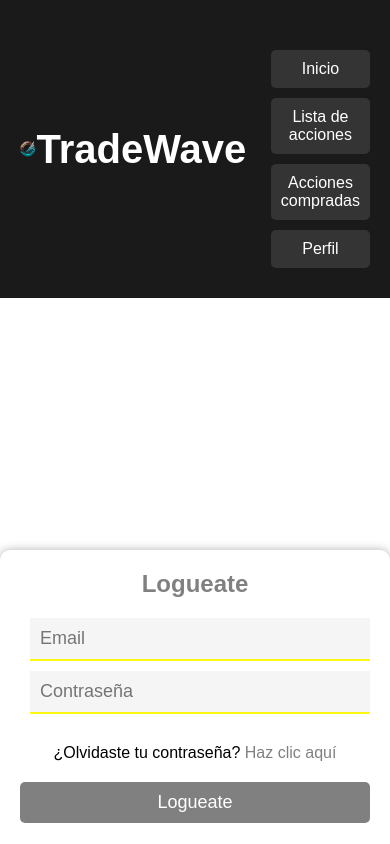
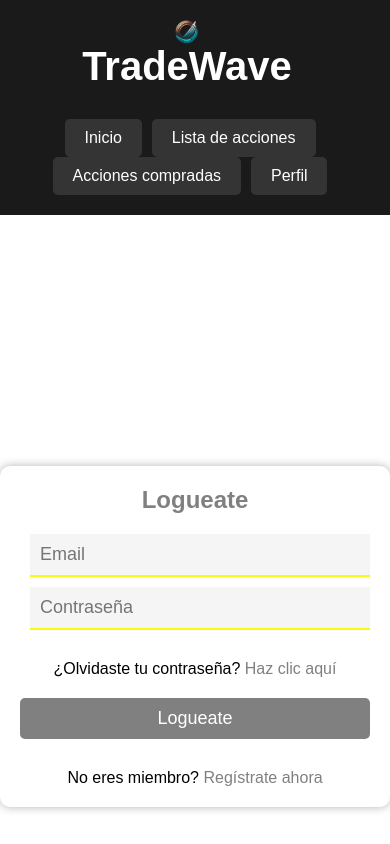
Before and after one commit to malopezru/TradeWave, a React (Create React App) app in the folder tradewave_wa/: page / in a window 390 px wide. Shown: the top 844 px of the page. Built offline with nearby package versions, Linux system fonts and the light colour scheme.

Commit message:
Cambios en estilos

```diff
--- a/tradewave_wa/src/components/styles.css
+++ b/tradewave_wa/src/components/styles.css
@@ -196,20 +196,34 @@ nav ul li a {
 
 /* Media Queries */
 @media only screen and (max-width: 768px) {
-  header h1 {
-    font-size: 50px;
+  header {
+    flex-direction: column;
+  }
+  .logo-container,
+  .app-name-container {
+    display: flex;
+    flex-direction: column;
+    align-items: center;
+  }
+  nav {
+    margin-top: 10px;
+    display: flex;
+    flex-direction: column;
+    align-items: center;
   }
 
-  nav ul li {
-    display: block;
-    margin: 10px 0;
+  .button-container {
+    margin-top: 20px;
+    display: flex;
+    flex-direction: column;
+    align-items: center;
   }
 
-  .nav-link {
-    display: block;
-    padding: 10px;
-    text-align: center;
+  .button-container button {
+    margin-top: 10px;
   }
+
+
 }
 
 /*modal*/
--- a/tradewave_wa/src/page/header/index.jsx
+++ b/tradewave_wa/src/page/header/index.jsx
@@ -36,7 +36,7 @@ function Header(props) {
             <h1 className="page-name">TradeWave</h1>
           </div>
         </div>
-        <nav style={{ textAlign: "center" }}>
+        <nav >
           <div className="button-container">
             <ul>
               {navLinks.map((link) => (
```
